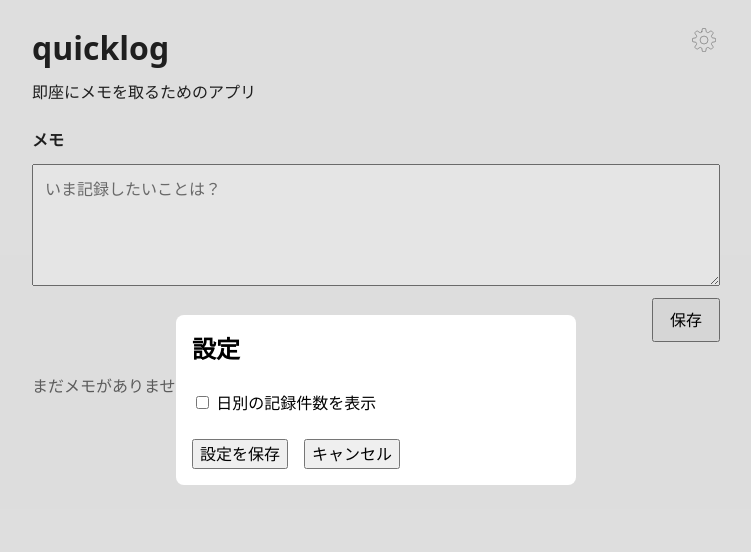
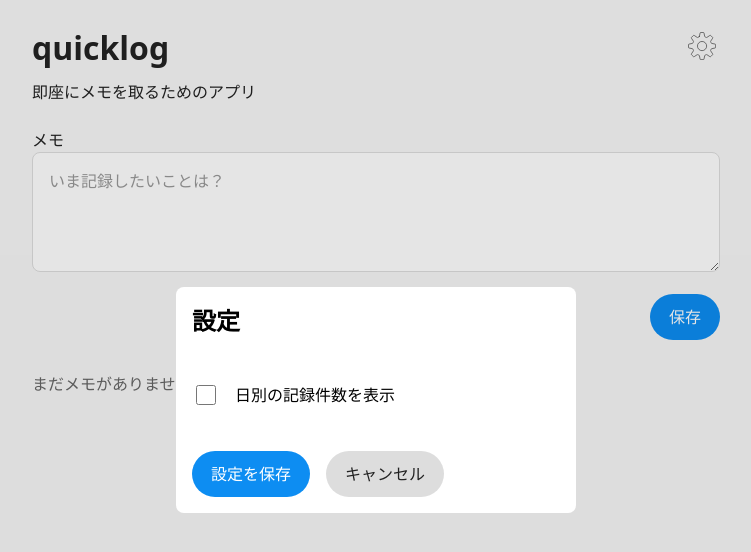
Before and after one commit to asamichiruko/quicklog, a Vue app: page / in a window 1280 px wide. Both pictures are taken after a click on the button "設定". Shown: the top 552 px of the page, without its empty margins (264-1015 px from the left). Built offline with nearby package versions, Linux system fonts and the light colour scheme.

Commit message:
style: 全体的なスタイルの調整

```diff
--- a/src/App.vue
+++ b/src/App.vue
@@ -122,16 +122,22 @@ function handleSaveSettings(nextSettings: QuickLogSettings) {
 }
 
 .settings-button {
-  width: 32px;
-  height: 32px;
-  background: none;
+  display: inline-grid;
+  place-items: center;
+  width: 36px;
+  height: 36px;
+  background: transparent;
   border: none;
+  border-radius: 999px;
+  color: #666666;
   padding: 4px;
   cursor: pointer;
-  opacity: 0.6;
+  opacity: 0.8;
 }
 .settings-button:hover,
 .settings-button:focus {
   opacity: 1;
+  background: #eeeeee;
+  color: #222222;
 }
 </style>
--- a/src/components/QuickLogForm.vue
+++ b/src/components/QuickLogForm.vue
@@ -18,37 +18,47 @@ function onSubmit() {
 
 <template>
   <form class="form" @submit.prevent="onSubmit">
-    <label class="label" for="quicklog-text"> メモ </label>
-    <textarea
-      id="quicklog-text"
-      v-model="text"
-      class="textarea"
-      rows="4"
-      placeholder="いま記録したいことは？"
-    ></textarea>
-    <button class="button" type="submit">保存</button>
+    <label>
+      <span class="label">メモ</span>
+      <textarea
+        v-model="text"
+        class="textarea"
+        rows="3"
+        placeholder="いま記録したいことは？"
+      ></textarea>
+    </label>
+    <button class="button-primary submit-button" type="submit">保存</button>
   </form>
 </template>
 
 <style lang="css" scoped>
 .form {
   display: grid;
-  gap: 12px;
+  gap: 16px;
 }
 
 .label {
-  font-weight: 600;
+  font-weight: 500;
 }
 
 .textarea {
   width: 100%;
   resize: vertical;
-  padding: 12px;
+  min-height: 120px;
+  line-height: 1.5;
+  padding: 16px;
+  border: 1px solid #dddddd;
+  border-radius: 8px;
+  background: #ffffff;
+  color: #222222;
 }
 
-.button {
+.textarea::placeholder {
+  color: #999999;
+}
+
+.submit-button {
   width: fit-content;
-  padding: 8px 16px;
   justify-self: end;
 }
 </style>
--- a/src/components/QuickLogList.vue
+++ b/src/components/QuickLogList.vue
@@ -104,7 +104,13 @@ function startOfLocalDay(date: Date) {
             <li v-for="item in group.items" :key="item.id" class="item">
               <p class="date">{{ formatDate(item.createdAt) }}</p>
               <p class="text">{{ item.text }}</p>
-              <button class="button" type="button" @click="emit('remove', item.id)">削除</button>
+              <button
+                class="delete-button button-danger"
+                type="button"
+                @click="emit('remove', item.id)"
+              >
+                削除
+              </button>
             </li>
           </ul>
         </section>
@@ -125,12 +131,12 @@ function startOfLocalDay(date: Date) {
 
 .empty {
   margin: 0;
-  color: #666;
+  color: #666666;
 }
 
 .date-groups {
   display: grid;
-  gap: 24px;
+  gap: 16px;
 }
 
 .date-group {
@@ -140,9 +146,9 @@ function startOfLocalDay(date: Date) {
 
 .date-heading {
   margin: 0;
-  font-size: 0.8125rem;
+  font-size: 14px;
   font-weight: 500;
-  color: #777;
+  color: #666666;
   justify-self: center;
 }
 
@@ -158,15 +164,15 @@ function startOfLocalDay(date: Date) {
   display: grid;
   gap: 8px;
   padding: 16px;
-  background: #fff;
-  border: 1px solid #ddd;
+  background: #ffffff;
+  border: 1px solid #dddddd;
   border-radius: 8px;
 }
 
 .date {
   margin: 0;
-  font-size: 0.875rem;
-  color: #666;
+  font-size: 14px;
+  color: #666666;
 }
 
 .text {
@@ -174,8 +180,19 @@ function startOfLocalDay(date: Date) {
   white-space: pre-wrap;
 }
 
-.button {
+.delete-button {
+  justify-self: end;
   width: fit-content;
+  font-size: 14px;
+  padding: 6px 14px;
+  min-height: 44px;
+  border: 1px solid #dddddd;
+  background: #eeeeee;
+  color: #555555;
+}
+.delete-button:hover,
+.delete-button:focus {
+  background: #e0e0e0;
 }
 
 .footer {
@@ -187,9 +204,10 @@ function startOfLocalDay(date: Date) {
 .export-button {
   padding: 0;
   border: none;
+  border-radius: 0px;
   background: none;
   font: inherit;
-  color: #666;
+  color: #666666;
   text-decoration: underline;
 }
 </style>
--- a/src/components/QuickLogSettingsDialog.vue
+++ b/src/components/QuickLogSettingsDialog.vue
@@ -40,16 +40,21 @@ defineExpose({ open })
     <form method="dialog">
       <ul>
         <li>
-          <label>
-            <input type="checkbox" name="showDailyCount" v-model="nextSettings.showDailyCount" />
-            日別の記録件数を表示
+          <label class="setting-row">
+            <input
+              class="setting-checkbox"
+              type="checkbox"
+              name="showDailyCount"
+              v-model="nextSettings.showDailyCount"
+            />
+            <span class="setting-label">日別の記録件数を表示</span>
           </label>
         </li>
       </ul>
 
       <menu>
-        <button type="button" @click="saveAndClose">設定を保存</button>
-        <button type="button" @click="close">キャンセル</button>
+        <button class="button-primary" type="button" @click="saveAndClose">設定を保存</button>
+        <button class="button-secondary" type="button" @click="close">キャンセル</button>
       </menu>
     </form>
   </dialog>
@@ -64,7 +69,7 @@ dialog {
 }
 
 h2 {
-  margin: 0 0 24px;
+  margin: 0 0 32px;
   padding: 0;
 }
 
@@ -76,10 +81,29 @@ ul {
   list-style: none;
 }
 
+.setting-row {
+  display: flex;
+  align-items: center;
+  gap: 16px;
+  min-height: 48px;
+  padding: 8px 0;
+  cursor: pointer;
+}
+
+.setting-label {
+  font-size: 16px;
+}
+
+.setting-checkbox {
+  width: 20px;
+  height: 20px;
+  accent-color: #0d8df0;
+}
+
 menu {
   display: flex;
   gap: 16px;
-  margin: 24px 0 0;
+  margin: 32px 0 0;
   padding: 0;
 }
 </style>
--- a/src/style.css
+++ b/src/style.css
@@ -16,8 +16,31 @@ body {
   box-sizing: border-box;
 }
 
-button,
 input,
 textarea {
   font: inherit;
 }
+
+button {
+  font: inherit;
+  border: 1px solid transparent;
+  border-radius: 999px;
+  padding: 10px 18px;
+  min-height: 44px;
+  cursor: pointer;
+}
+
+.button-primary {
+  background: #0d8df2;
+  color: #ffffff;
+}
+
+.button-secondary {
+  background: #dddddd;
+  color: #222222;
+}
+
+.button-danger {
+  background: #dddddd;
+  color: #222222;
+}
```
